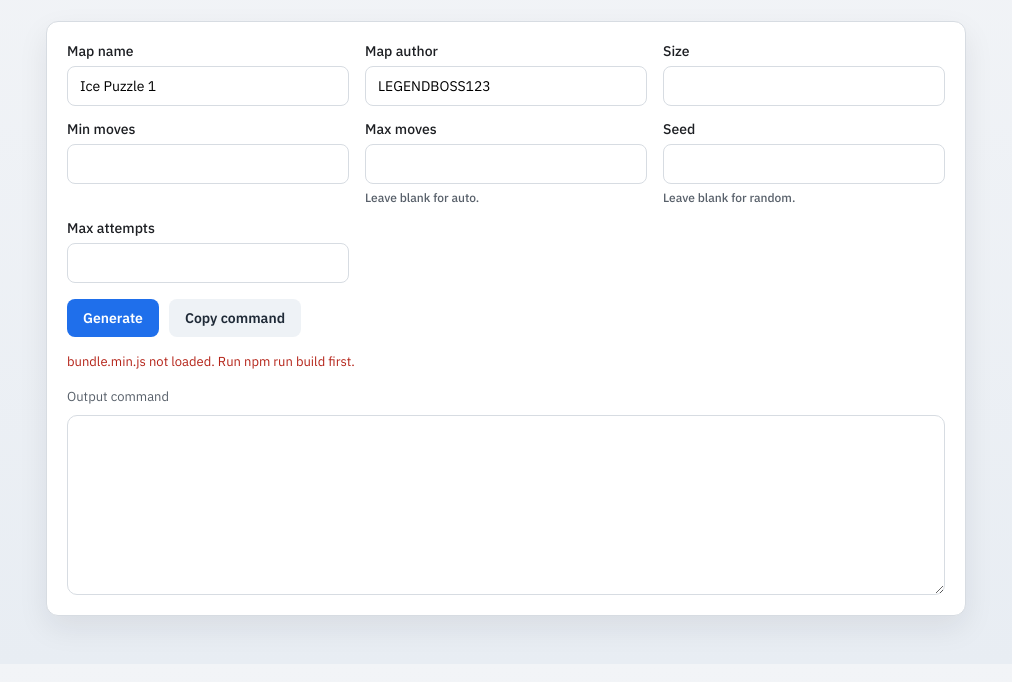
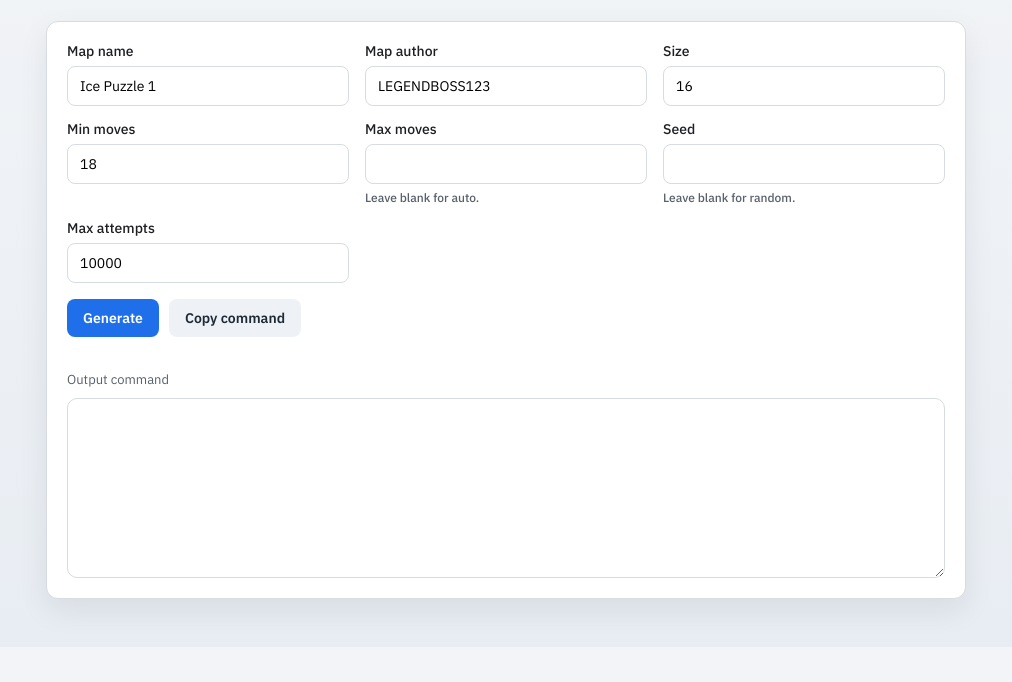
Before and after one commit to LEGENDBOSS123/IcePuzzleGenerator, a website: page index.html in a window 1280 px wide. Shown: the part 102-784 px from the top of the page, without its empty margins (134-1146 px from the left). Drawn offline with Linux system fonts and the light colour scheme.

Commit message:
refactor: switch to module script for improved code organization and error handling

```diff
--- a/index.html
+++ b/index.html
@@ -228,19 +228,13 @@
         </section>
     </div>
 
-        <script src="./bundle.min.js"></script>
-        <script>
-            const form = document.getElementById("config-form");
-            const output = document.getElementById("output");
-            const error = document.getElementById("error");
-            const copyButton = document.getElementById("copy");
+    <script type="module">
+        import { generateMap, getConfig, setConfig } from "./main.mjs";
 
-            const api = window.IcePuzzleGenerator;
-            if (!api) {
-                error.textContent = "bundle.min.js not loaded. Run npm run build first.";
-            }
-
-            const { generateMap, getConfig, setConfig } = api ?? {};
+        const form = document.getElementById("config-form");
+        const output = document.getElementById("output");
+        const error = document.getElementById("error");
+        const copyButton = document.getElementById("copy");
 
         const fields = {
             mapName: document.getElementById("map-name"),
@@ -307,11 +301,6 @@
             event.preventDefault();
             error.textContent = "";
 
-                if (!generateMap || !setConfig) {
-                    error.textContent = "bundle.min.js not loaded. Run npm run build first.";
-                    return;
-                }
-
             try {
                 const newConfig = buildConfig();
                 setConfig(newConfig);
@@ -331,9 +320,7 @@
             }
         });
 
-            if (getConfig) {
-                setFieldValues(getConfig());
-            }
+        setFieldValues(getConfig());
     </script>
 </body>
 
```
